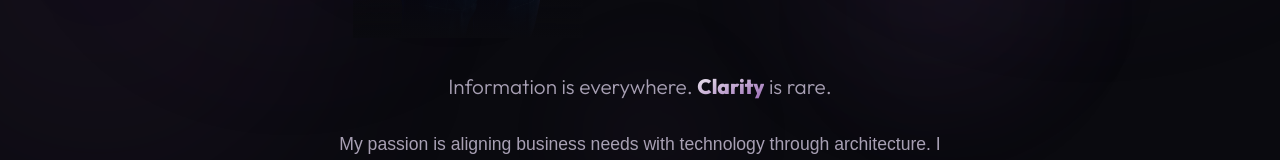
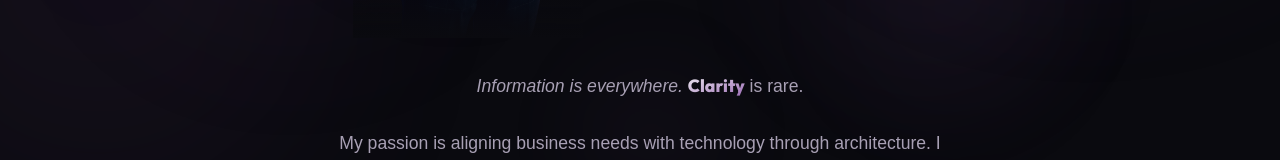
Before and after one commit to MW919/marcel-weigel-website, a Next.js app: page / in a window 1280 px wide. Shown: the part 550-710 px from the top of the page. Built offline with nearby package versions, Linux system fonts and the light colour scheme; no server answers; a web font is replaced by a local one.

Commit message:
Add files via upload

```diff
--- a/app/page.js
+++ b/app/page.js
@@ -69,9 +69,9 @@ export default async function HomePage() {
           {/* Intro text + CTAs */}
           <div className="max-w-[620px] mx-auto text-center">
             <AnimatedSection delay={0.25}>
-              <p className="font-heading text-[clamp(1.05rem,2.2vw,1.3rem)] font-light leading-[1.6] text-brand-muted mb-6">
+              <p className="font-body text-[clamp(0.95rem,1.8vw,1.1rem)] leading-[1.85] text-brand-muted mb-6 italic">
                 Information is everywhere.{' '}
-                <span className="font-extrabold bg-gradient-to-br from-brand-text to-accent-light bg-clip-text text-transparent">Clarity</span> is rare.
+                <span className="font-extrabold not-italic bg-gradient-to-br from-brand-text to-accent-light bg-clip-text text-transparent">Clarity</span> <span className="not-italic">is rare.</span>
               </p>
             </AnimatedSection>
             <AnimatedSection delay={0.4}>
```
